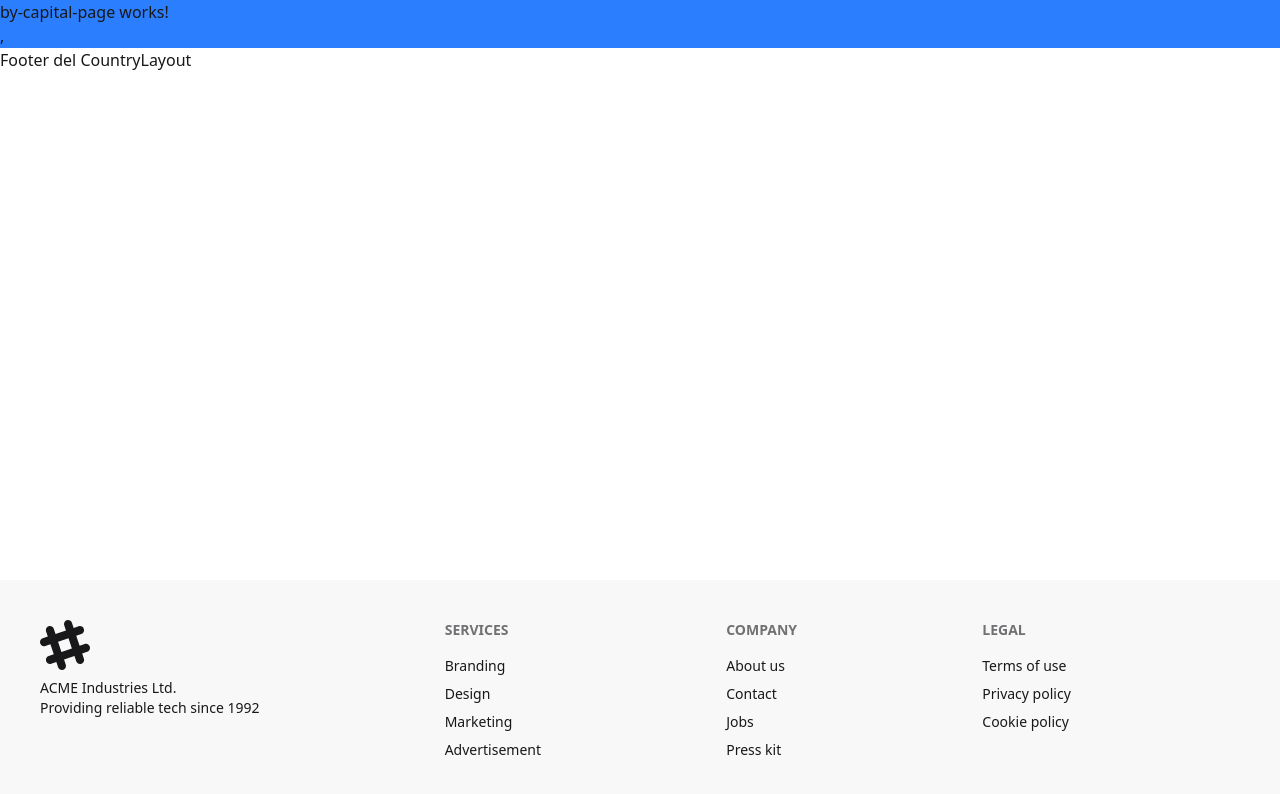
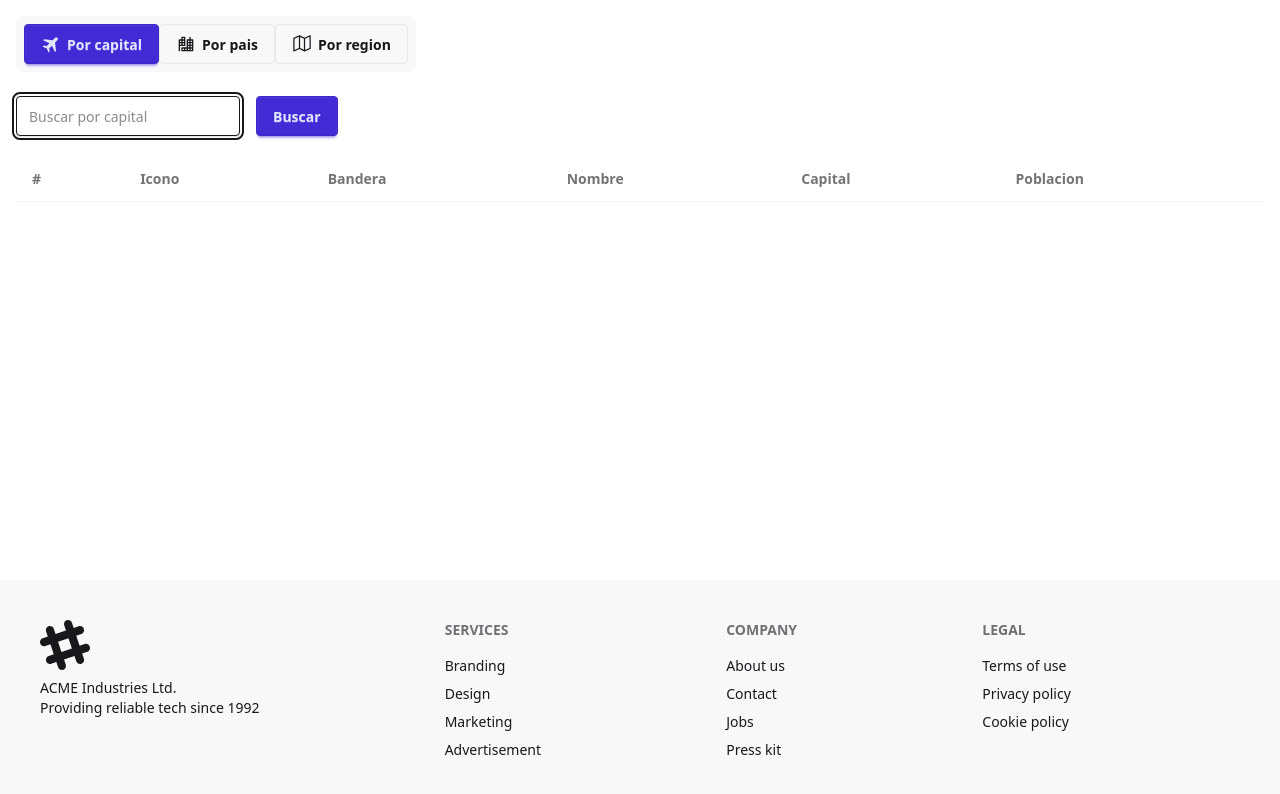
Before and after one commit to Cuandoyolabi/Countries, an Angular app: page /country/by-capital in a window 1280 px wide. Shown: the top 794 px of the page. Built offline with nearby package versions, Linux system fonts and the light colour scheme.

Commit message:
Se guarda el progreso de la aplicacion, se va construyendo la tabla donde se mostrara la informacion

```diff
--- a/src/app/country/components/top-menu/top-menu.component.html
+++ b/src/app/country/components/top-menu/top-menu.component.html
@@ -1 +1,26 @@
-<p>top-menu works!</p>,
+<nav class="p-4 w-full">
+
+  <ul class="menu bg-base-200 sm:menu-horizontal rounded-box">
+  <li>
+    <a routerLink="by-capital" routerLinkActive="btn-primary" class="btn">
+      <svg xmlns="http://www.w3.org/2000/svg" width="20" height="20" viewBox="0 0 24 24"><path fill="currentColor" d="M3.414 13.778L2 15.192l4.949 2.121l2.122 4.95l1.414-1.414l-.707-3.536L13.091 14l3.61 7.704l1.339-1.339l-1.19-10.123l2.828-2.829a2 2 0 1 0-2.828-2.828l-2.903 2.903L3.824 6.297L2.559 7.563l7.644 3.67l-3.253 3.253z"/></svg>
+      Por capital
+    </a>
+  </li>
+  <li>
+    <a routerLink="by-country" routerLinkActive="btn-primary" class="btn">
+      <svg xmlns="http://www.w3.org/2000/svg" width="20" height="20" viewBox="0 0 15 15"><path fill="currentColor" d="M12.637 4h-1.639V2.36a.36.36 0 0 0-.36-.36h-.279a.36.36 0 0 0-.36.36V4H8.36a.36.36 0 0 0-.36.36v5.638H4.361c-.2 0-.363.163-.363.363v2.275c0 .2.163.362.363.362h8.275c.2 0 .36-.162.36-.361V4.36a.36.36 0 0 0-.36-.36m-6.638 7.998h-1v-1h1zm2 0h-1v-1h1zm2 0h-1v-1h1zm0-2h-1v-1h1zm0-2h-1v-1h1zm0-2h-1v-1h1zm2 6h-1v-1h1zm0-2h-1v-1h1zm0-2h-1v-1h1zm0-2h-1v-1h1zm-5-3.637A.36.36 0 0 0 6.638 2H4.36a.36.36 0 0 0-.36.36V4H2.36a.36.36 0 0 0-.36.36v8.287c0 .194.157.35.35.35H3V9h3.999zM4 7.998H3v-1h1zm0-2H3v-1h1zm2 2H5v-1h1zm0-2H5v-1h1zm0-2H5V3h1v1z"/></svg>
+      Por pais
+    </a>
+  </li>
+  <li>
+    <a routerLink="by-region" routerLinkActive="btn-primary" class="btn">
+      <svg xmlns="http://www.w3.org/2000/svg" width="20" height="20" viewBox="0 0 16 16"><path fill="currentColor" d="M6.5 2.309v8.69a.5.5 0 0 1-.032.176L9.5 12.691V3.809zm-1-.04L2 3.825v8.906l3.527-1.568a.5.5 0 0 1-.027-.164zm.274-1.216a.5.5 0 0 1 .471.01l3.768 1.884l4.284-1.904A.5.5 0 0 1 15 1.5v10a.5.5 0 0 1-.297.457l-4.5 2a.5.5 0 0 1-.427-.01l-3.789-1.894l-4.283 1.904a.5.5 0 0 1-.703-.457v-10a.5.5 0 0 1 .297-.457zM10.5 3.825v8.906l3.5-1.556V2.27z"/></svg>
+      Por region
+    </a>
+  </li>
+</ul>
+
+
+
+</nav>
--- a/src/app/country/components/top-menu/top-menu.component.ts
+++ b/src/app/country/components/top-menu/top-menu.component.ts
@@ -1,8 +1,9 @@
 import { ChangeDetectionStrategy, Component } from '@angular/core';
+import { RouterLink, RouterLinkActive } from '@angular/router';
 
 @Component({
-  selector: 'app-top-menu',
-  imports: [],
+  selector: 'country-top-menu',
+  imports: [RouterLink, RouterLinkActive],
   templateUrl: './top-menu.component.html',
   changeDetection: ChangeDetectionStrategy.OnPush,
 })
--- a/src/app/country/layouts/CountryLayout/CountryLayout.component.html
+++ b/src/app/country/layouts/CountryLayout/CountryLayout.component.html
@@ -1,6 +1,6 @@
-<section class="bg-blue-500">
-  <router-outlet></router-outlet>
-</section>
+<country-top-menu />
 
 
-<h3>Footer del CountryLayout</h3>
+<section class="px-4">
+  <router-outlet />
+</section>
--- a/src/app/country/layouts/CountryLayout/CountryLayout.component.ts
+++ b/src/app/country/layouts/CountryLayout/CountryLayout.component.ts
@@ -1,9 +1,10 @@
 import { ChangeDetectionStrategy, Component } from '@angular/core';
 import { RouterOutlet } from '@angular/router';
+import { TopMenuComponent } from "../../components/top-menu/top-menu.component";
 
 @Component({
   selector: 'app-country-layout',
-  imports: [RouterOutlet],
+  imports: [RouterOutlet, TopMenuComponent],
   templateUrl: './CountryLayout.component.html',
   changeDetection: ChangeDetectionStrategy.OnPush,
 })
--- a/src/app/country/pages/by-capital-page/by-capital-page.component.html
+++ b/src/app/country/pages/by-capital-page/by-capital-page.component.html
@@ -1 +1,40 @@
-<p>by-capital-page works!</p>,
+
+<!--Country search input-->
+<div class="flex flex-row gap-2 mt-2">
+
+  <input
+    type="text"
+    class="input input-bordered mr-2 w-56"
+    placeholder="Buscar por capital"
+    autofocus
+    #textSearch
+    (key.enter)="onSearch(textSearch.value)"
+    />
+
+    <button class="btn btn-primary"
+    (click)="onSearch(textSearch.value)"
+    >Buscar
+    </button>
+
+</div>
+
+<!--Country list-->
+<section class="mt-5">
+
+  <table class="table table-md mt-2 w-full">
+    <thead>
+      <tr>
+        <th>#</th>
+        <th>Icono</th>
+        <th>Bandera</th>
+        <th>Nombre</th>
+        <th>Capital</th>
+        <th>Poblacion</th>
+      </tr>
+    </thead>
+    <tbody>
+      <tr></tr>
+    </tbody>
+  </table>
+
+</section>
--- a/src/app/country/pages/by-capital-page/by-capital-page.component.ts
+++ b/src/app/country/pages/by-capital-page/by-capital-page.component.ts
@@ -6,4 +6,12 @@ import { ChangeDetectionStrategy, Component } from '@angular/core';
   templateUrl: './by-capital-page.component.html',
   changeDetection: ChangeDetectionStrategy.OnPush,
 })
-export class ByCapitalPageComponent { }
+export class ByCapitalPageComponent {
+
+  onSearch( value: string ){
+
+    console.log(value)
+
+  }
+
+}
```
